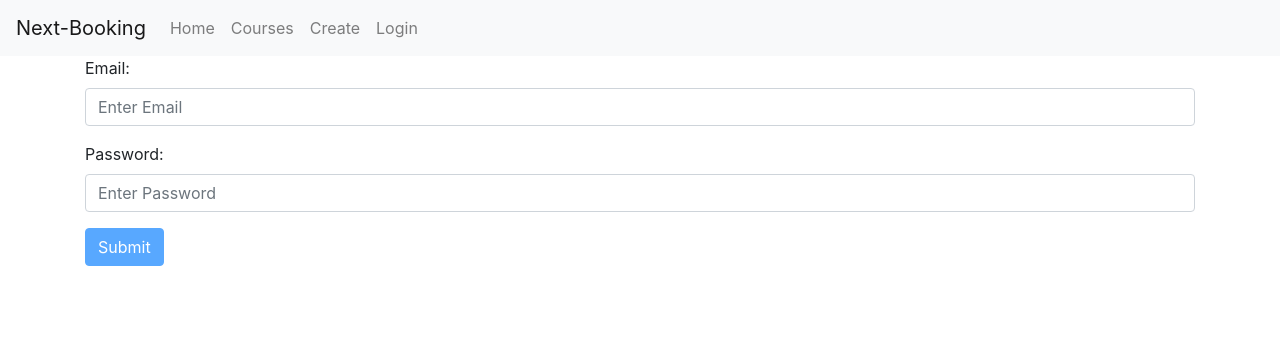
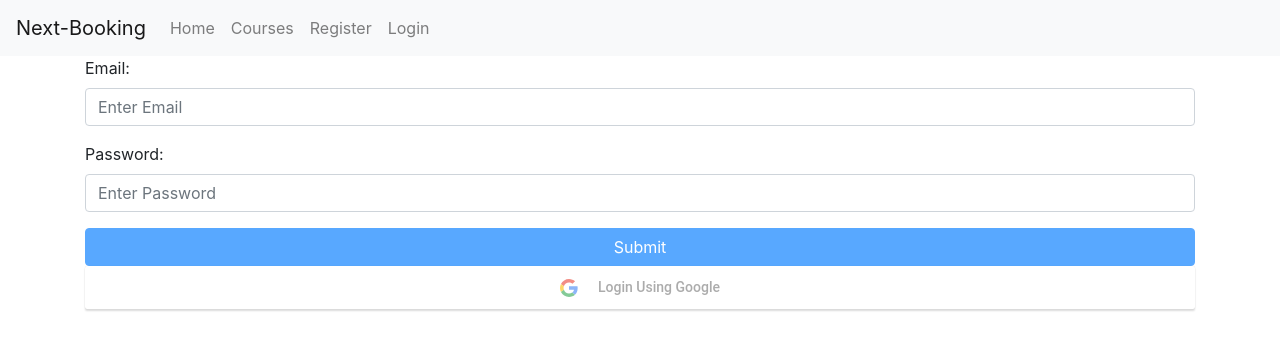
Before and after one commit to ela-lisondra/next-course-booking-website, a Next.js app: page /login in a window 1280 px wide. Shown: the top 350 px of the page. Built offline with nearby package versions, Linux system fonts and the light colour scheme; no server answers.

Commit message:
import GoogleLogin

```diff
--- a/components/NavBar.js
+++ b/components/NavBar.js
@@ -25,19 +25,33 @@ export default function NavBar(){
                     <Link href="/courses">
                         <a className="nav-link" role="button">Courses</a>
                     </Link>
-                    <Link href="/courses/create">
-                        <a className="nav-link" role="button">Create</a>
-                    </Link>
+
                     {
                         user.email
                         ?
-                        <Link href="/login">
-                        <a className="nav-link" role="button">Login</a>
-                        </Link>
+                            user.isAdmin
+                            ?
+                                <>
+                                    <Link href="/courses/create">
+                                        <a className="nav-link" role="button">Create</a>
+                                    </Link>
+                                    <Link href="/logout">
+                                    <a className="nav-link" role="button">Logout</a>
+                                    </Link>
+                                </>
+                            :
+                                <Link href="/logout">
+                                <a className="nav-link" role="button">Logout</a>
+                                </Link>
                         :
-                        <Link href="/login">
-                            <a className="nav-link" role="button">Login</a>
-                        </Link>
+                        <>
+                            <Link href="/register">
+                            <a className="nav-link" role="button">Register</a>
+                            </Link>
+                            <Link href="/login">
+                                <a className="nav-link" role="button">Login</a>
+                            </Link>
+                        </>
                     }
                 </Nav>
             </Navbar.Collapse>
--- a/package.json
+++ b/package.json
@@ -13,6 +13,7 @@
     "react": "17.0.1",
     "react-bootstrap": "^1.5.0",
     "react-dom": "17.0.1",
+    "react-google-login": "^5.2.2",
     "sweetalert2": "^10.15.5"
   }
 }
--- a/pages/login/index.js
+++ b/pages/login/index.js
@@ -3,6 +3,7 @@ import {Form,Button} from 'react-bootstrap'
 import Swal from 'sweetalert2'
 import Router from 'next/router'
 import UserContext from '../../userContext'
+import {GoogleLogin} from 'react-google-login'
 
 export default function Login(){
 
@@ -87,6 +88,62 @@ export default function Login(){
         setPassword("")
     }
 
+    function authenticateGoogleToken(response){
+        console.log(response)
+        fetch('http://localhost:8000/api/users/verify-google-id-token',{
+            method: 'POST',
+            headers: {
+                'Content-Type':'application/json'
+            },
+            body: JSON.stringify({
+                tokenId: response.tokenId
+            })
+        })
+        .then(res=>res.json())
+        .then(data=> {
+            if(typeof data.accessToken !== 'undefined'){
+                localStorage.setItem('token', data.accessToken)
+
+                fetch('http://localhost:8000/api/users/details',{
+                    headers: {
+                        'Authorization': `Bearer ${data.accessToken}`
+                    }
+                })
+                .then(res => res.json())
+                .then(data => {
+                    localStorage.setItem('email', data.email)
+                    localStorage.setItem('isAdmin', data.isAdmin)
+
+                    setUser({
+                        email:data.email,
+                        isAdmin:data.isAdmin
+                    })
+
+                    Swal.fire({
+                        icon:'success',
+                        title: 'Successful Login'
+                    })
+                    Router.push('/courses')
+                })
+            } else {
+                if(data.error === "google-auth-error"){
+                    Swal.fire({
+                        icon: 'error',
+                        title: 'Google Authentication Failed.'
+                    })
+                } else if(data.error === "login-type-error"){
+                    Swal.fire({
+                        icon:'error',
+                        title: 'Login Failed',
+                        text: 'You may have registered through a different procedure.'
+                    })
+                }
+            }
+            // console.log(data)
+        })
+    }
+
+    //component return
     return(
 
         <Form onSubmit={e => authenticate(e)}>
@@ -101,11 +158,18 @@ export default function Login(){
             {
 				isActive
 				?
-				<Button variant="primary" type="submit">Submit</Button>
+				<Button variant="primary" type="submit" className="btn-block">Submit</Button>
 				:
-				<Button variant="primary" disabled>Submit</Button>
-
+				<Button variant="primary" disabled className="btn-block">Submit</Button>
 			}
+            <GoogleLogin
+                clientId="417135322331-a6tv9eq9sf6cp410cts4jva4bvcvfc4s.apps.googleusercontent.com"
+                buttonText="Login Using Google"
+                onSuccess={authenticateGoogleToken}
+                onFailure={authenticateGoogleToken}
+                cookiePolicy={'single_host_origin'}
+                className="w-100 my-40 text-center d-flex justify-content-center"
+            />
         </Form>
     )
 }
```
Also changed, not shown: 1 other file (tests, documents, lock files or other folders).
